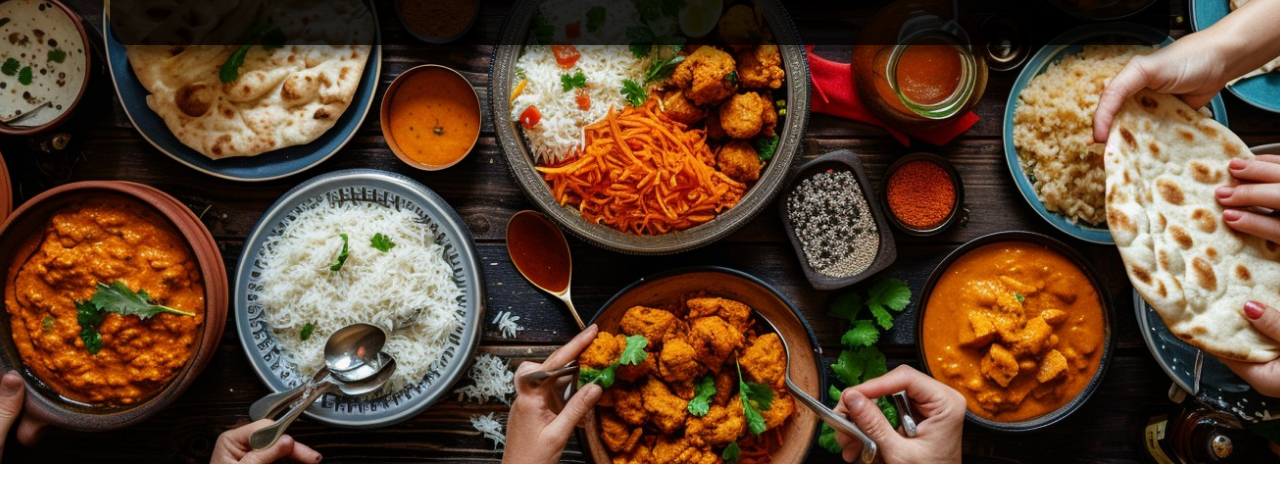
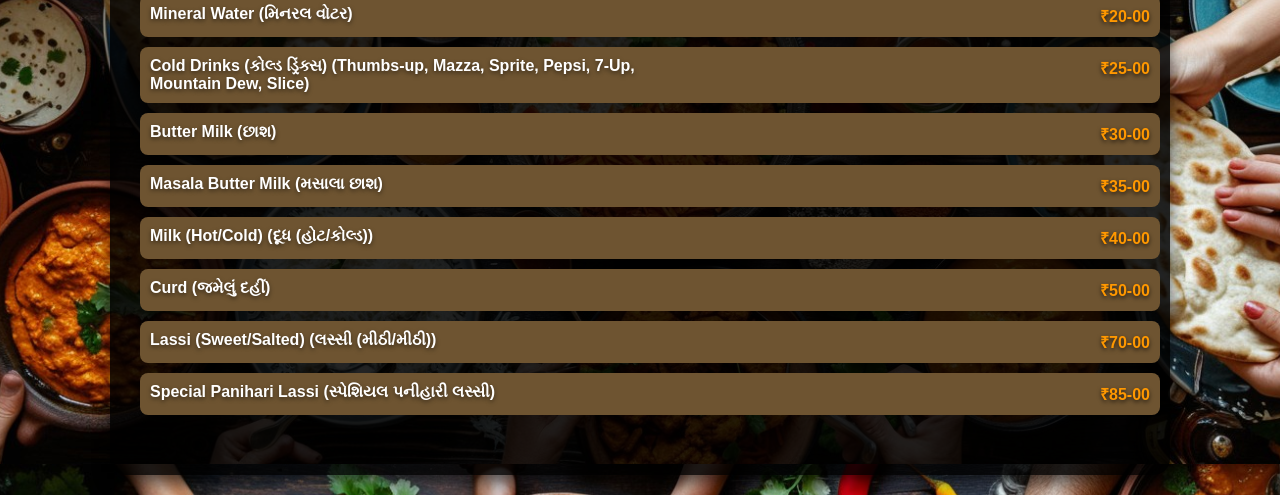
Before and after one commit to pranavgosai/menuofpanihari, a website: page public/todays-special.html in a window 1280 px wide. Shown: the part 336-831 px from the top of the page. Before the commit the page ends 800 px from the top, so only its background shows below. Drawn offline with Linux system fonts and the light colour scheme; no server answers.

Commit message:
Update todays-special.html

```diff
--- a/public/todays-special.html
+++ b/public/todays-special.html
@@ -1,10 +1,9 @@
-<!-- public/index.html -->
 <!DOCTYPE html>
 <html lang="en">
   <head>
     <meta charset="UTF-8" />
     <meta name="viewport" content="width=device-width, initial-scale=1.0" />
-    <title>Panihari Garden & Restaurant Menu</title>
+    <title>Today’s Special - Panihari Garden & Restaurant</title>
     <link rel="stylesheet" href="styles.css" />
   </head>
   <body>
@@ -12,41 +11,48 @@
       <img src="paniharilogo.jpg" alt="Panihari Logo" class="logo" />
       <div class="menu-content">
         <div class="menu-section">
-        <div class="section-header">
-          <h2>Today’s Special (આજનો ખાસ)</h2>
-        </div>
-        <div class="menu-items" id="menu-items">
-          <!-- Menu items will be inserted here -->
+          <div class="section-header">
+            <h2>Today’s Special - Panihari Garden & Restaurant</h2>
+          </div>
+          <div class="menu-items">
+            <div class="menu-item">
+              <span>Mineral Water (મિનરલ વોટર)</span>
+              <span class="price">₹20-00</span>
+            </div>
+            <div class="menu-item">
+              <span
+                >Cold Drinks (કોલ્ડ ડ્રિંક્સ) (Thumbs-up, Mazza, Sprite, Pepsi,
+                7-Up, Mountain Dew, Slice)</span
+              >
+              <span class="price">₹25-00</span>
+            </div>
+            <div class="menu-item">
+              <span>Butter Milk (છાશ)</span>
+              <span class="price">₹30-00</span>
+            </div>
+            <div class="menu-item">
+              <span>Masala Butter Milk (મસાલા છાશ)</span>
+              <span class="price">₹35-00</span>
+            </div>
+            <div class="menu-item">
+              <span>Milk (Hot/Cold) (દૂધ (હોટ/કોલ્ડ))</span>
+              <span class="price">₹40-00</span>
+            </div>
+            <div class="menu-item">
+              <span>Curd (જમેલું દહીં)</span>
+              <span class="price">₹50-00</span>
+            </div>
+            <div class="menu-item">
+              <span>Lassi (Sweet/Salted) (લસ્સી (મીઠી/મીઠી))</span>
+              <span class="price">₹70-00</span>
+            </div>
+            <div class="menu-item">
+              <span>Special Panihari Lassi (સ્પેશિયલ પનીહારી લસ્સી)</span>
+              <span class="price">₹85-00</span>
+            </div>
+          </div>
         </div>
       </div>
-      </div>
     </div>
-    <script>
-      async function fetchMenuItems() {
-        const response = await fetch('http://localhost:3000/api/menu?category=beverages');
-        const menuItems = await response.json();
-        console.log(menuItems)
-        const menuItemsContainer = document.getElementById('menu-items');
-
-        menuItems.forEach(item => {
-          const menuItemDiv = document.createElement('div');
-          menuItemDiv.classList.add('menu-item');
-
-          const nameSpan = document.createElement('span');
-          nameSpan.textContent = `${item.name} (${item.nameGujarati})`;
-
-          const priceSpan = document.createElement('span');
-          priceSpan.classList.add('price');
-          priceSpan.textContent = item.price;
-
-          menuItemDiv.appendChild(nameSpan);
-          menuItemDiv.appendChild(priceSpan);
-
-          menuItemsContainer.appendChild(menuItemDiv);
-        });
-      }
-
-      fetchMenuItems();
-    </script>
   </body>
 </html>
```
